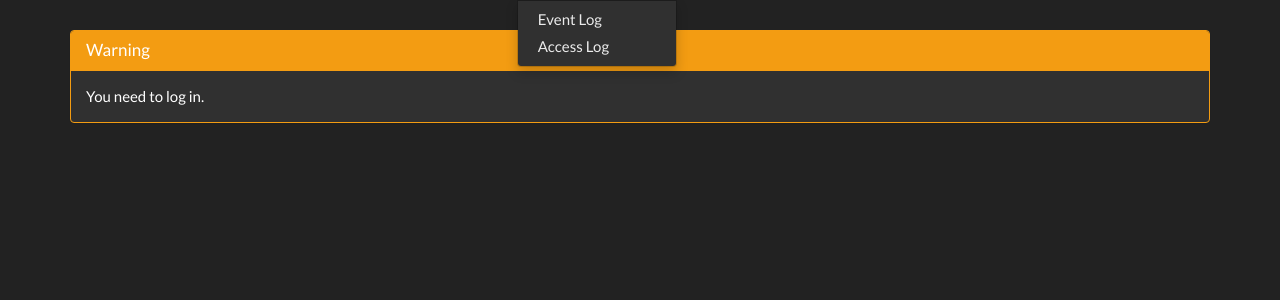
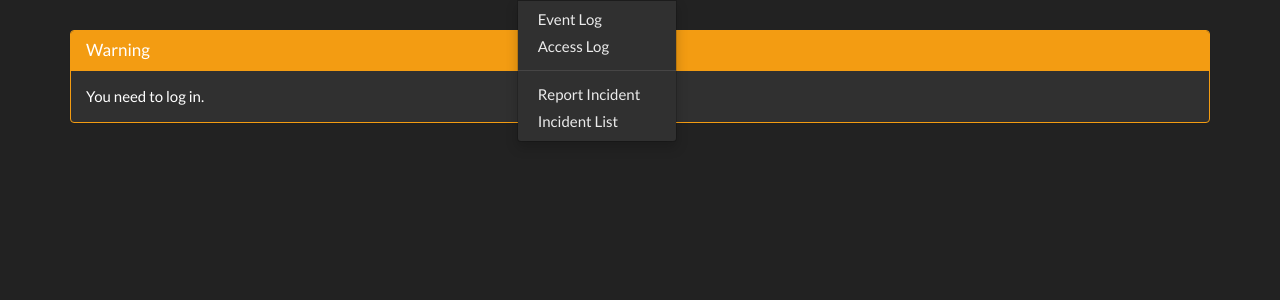
Before and after one commit to C-o-r-E/msys, a Django app: page /members/ in a window 1280 px wide, after a click on "Logs". Shown: the part 60-360 px from the top of the page. Run offline with Django 3.2, Linux system fonts and the light colour scheme; some libraries are stand-ins or nearby versions.

Commit message:
incidents work in progress

```diff
--- a/msys/members/templates/members/main.html
+++ b/msys/members/templates/members/main.html
@@ -100,6 +100,9 @@
             <ul class="dropdown-menu" role="menu">
               <li><a href="{% url 'eventLog' %}">Event Log</a></li>
               <li><a href="{% url 'accessLog' %}">Access Log</a></li>
+			  <li class="divider"></li>
+			  <li><a href="{% url 'incidentReport' %}">Report Incident</a></li>
+			  <li><a href="{% url 'incidentList' %}">Incident List</a></li>
 			</ul>
           </li>
 		</ul>
--- a/msys/members/urls.py
+++ b/msys/members/urls.py
@@ -36,6 +36,10 @@ urlpatterns = [
     url(r'^logs/events/$', views.event_log, name='eventLog'),
     url(r'^logs/access/$', views.access_log, name='accessLog'),
 
+    url(r'^incidents/$', views.incidents, name='incidentList'),
+    url(r'^incidents/report/$', views.incidentReport, name='incidentReport'),
+    url(r'^incidents/report/(?P<report_id>\d+)/$', views.editIncidentReport, name='editReport'),
+
     url(r'^login/$', views.user_login, name='userLogin'),
     url(r'^logout/$', views.user_logout, name='userLogout'),
     url(r'latency/$', views.latency, name='latency'),
--- a/msys/members/views.py
+++ b/msys/members/views.py
@@ -714,6 +714,75 @@ def access_log(request):
     return render(request, 'members/access_log.html', {'log_list': log_list,
                                                        'logged_in': True})
 
+@login_required
+def incidents(request):
+    """
+    Display a list of incident reports
+    """
+    reports = IncidentReport.objects.all().order_by('-pk')
+    paginator = Paginator(reports, 25)
+
+    page = request.GET.get('page')
+    try:
+        report_list = paginator.page(page)
+    except PageNotAnInteger:
+        report_list = paginator.page(1)
+    except EmptyPage:
+        report_list = paginator.page(paginator.num_pages)
+
+    return render(request, 'members/incident_list.html', {'report_list': report_list,
+                                                          'logged_in': True})
+
+@login_required
+def incidentReport(request):
+    """
+    Create a new incident report
+    """
+    if request.method == 'POST':
+        ir_form = IncidentReportForm(request.POST)
+        if ir_form.is_valid():
+            new_report = ir_form.save(commit=False)
+            new_report.save()
+
+            log_str = "{} created incident report: [{}]".format(request.user.username,
+                                                                new_report)
+            LogEvent.log_now(log_str)
+
+            return incidents(request)
+
+    else:
+        ir_form = IncidentReportForm()
+
+    return render(request, 'members/edit_incident.html', {'report_form': ir_form, 'logged_in': True})
+
+@login_required
+def editIncidentReport(request, ir_id):
+    """
+    Edit incident report
+    """
+    if request.method == 'POST':
+        ir_form = IncidentReportForm(request.POST)
+        if ir_form.is_valid():
+            edited_ir = ir_form.save(commit=False)
+            actual_ir = get_object_or_404(IncidentReport, pk=pi_id)
+            edited_ir.pk = actual_ir.pk
+            edited_ir.save()
+
+            log_str = "{} changed incident report: [{}] -> [{}]".format(
+                                                         request.user.username,
+                                                         actual_ir,
+                                                         edited_ir)
+            LogEvent.log_now(log_str)
+
+            return incidents(request)
+
+    else:
+        ir = get_object_or_404(IncidentReport, pk=ir_id)
+        ir_form = IncidentReportForm(instance=ir)
+
+    return render(request, 'members/edit_incident.html',
+                  {'report': ir, 'report_form': pi_form, 'logged_in': True})
+
 @csrf_exempt
 def latency(request):
     """
```
